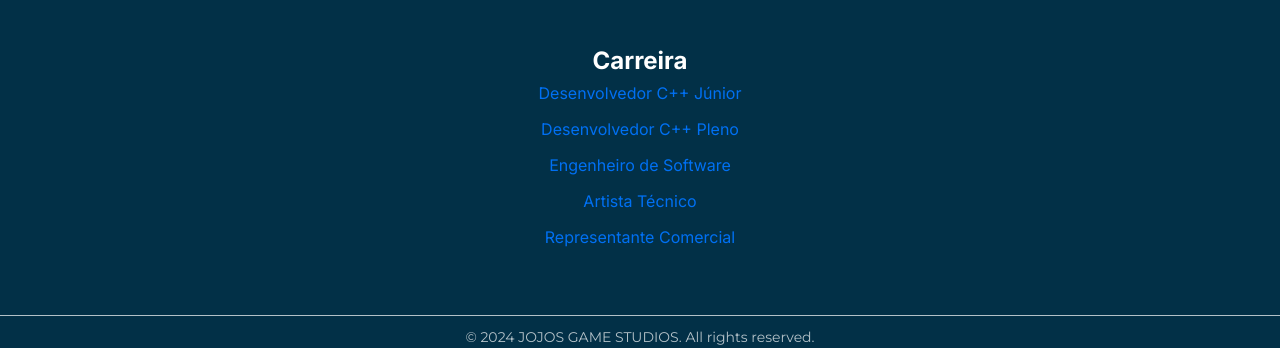
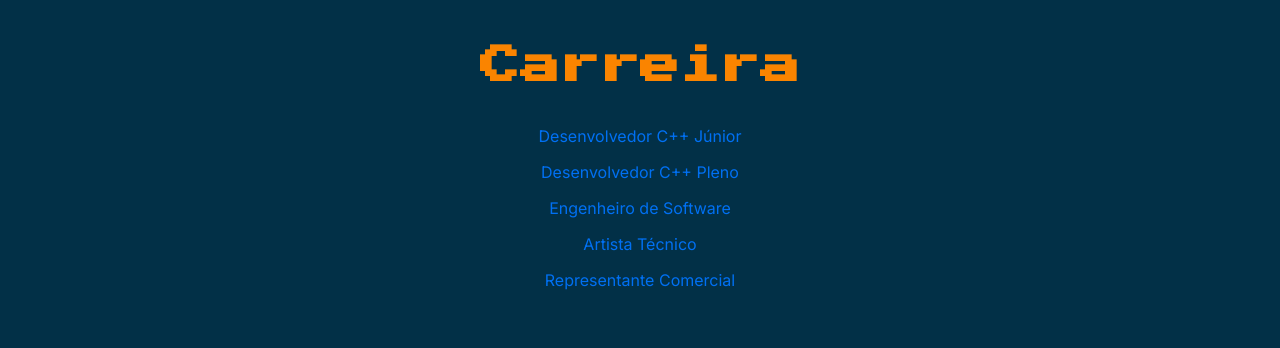
Before and after one commit to GustavoPAraujo/Site_Jojos-desafio_pixel, a Next.js app: page / in a window 1280 px wide. Shown: the part 1338-1686 px from the top of the page. Built offline with nearby package versions, Linux system fonts and the light colour scheme.

Commit message:
style: style

```diff
--- a/src/app/Page.module.css
+++ b/src/app/Page.module.css
@@ -50,11 +50,15 @@
 
 
 .carreira {
-    margin-top: 3rem;
+    margin-bottom: 3rem;
+    display: flex;
+    flex-direction: column;
+    align-items: center;
 }
 
-.carreira h2 {
+.carreira h1 {
     text-align: center;
+    margin-bottom: 2rem;
 }
 
 .carreira div {
--- a/src/app/page.js
+++ b/src/app/page.js
@@ -22,7 +22,6 @@ export default function Home() {
         </div>
 
         <div className={styles.sobre}>
-
           <h1>Sobre Nós</h1>
 
           <div className={styles.sobreContent}>
@@ -42,7 +41,7 @@ export default function Home() {
         </div>
 
         <section className={styles.carreira}>
-          <h2>Carreira</h2>
+          <h1>Carreira</h1>
           <div>
             <Link href="/formulario">Desenvolvedor C++ Júnior</Link>
             <Link href="/formulario">Desenvolvedor C++ Pleno</Link>
```
